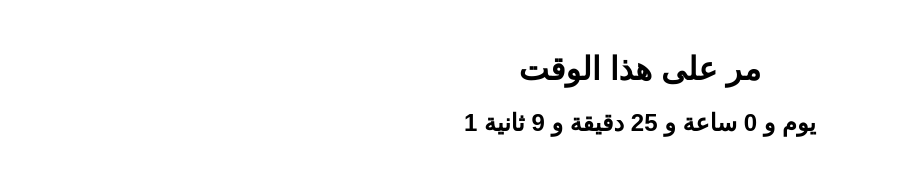
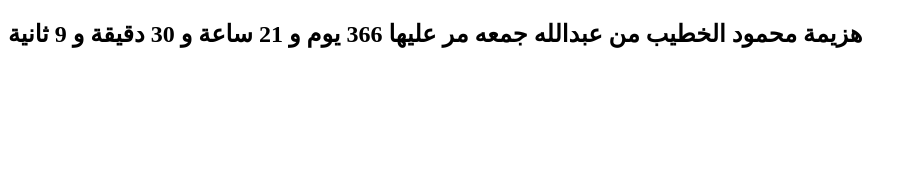
Before and after one commit to khaled777011/Repository-abdalla-gomaa, a plain HTML site: page index.html in a window 1280 px wide. Shown: the whole page, without its empty margins (0-915 px from the left). Drawn offline with Linux system fonts and the light colour scheme.

Commit message:
Update index.html

```diff
--- a/index.html
+++ b/index.html
@@ -3,39 +3,30 @@
 <head>
     <meta charset="UTF-8">
     <meta name="viewport" content="width=device-width, initial-scale=1.0">
-    <title>عداد الوقت منذ 27 فبراير 2025</title>
-    <style>
-        body {
-            font-family: Arial, sans-serif;
-            text-align: center;
-            margin-top: 50px;
-        }
-        #timer {
-            font-size: 24px;
-            font-weight: bold;
-        }
-    </style>
+    <title>هزيمة محمود الخطيب</title>
 </head>
 <body>
-    <h1>مر على هذا الوقت</h1>
-    <div id="timer">جاري الحساب...</div>
 
-    <script>
-        function updateTimer() {
-            const startTime = new Date("2025-02-27T21:05:00").getTime();
-            const now = new Date().getTime();
-            const elapsed = now - startTime;
+<h2 id="timePassed"></h2>
 
-            const days = Math.floor(elapsed / (1000 * 60 * 60 * 24));
-            const hours = Math.floor((elapsed % (1000 * 60 * 60 * 24)) / (1000 * 60 * 60));
-            const minutes = Math.floor((elapsed % (1000 * 60 * 60)) / (1000 * 60));
-            const seconds = Math.floor((elapsed % (1000 * 60)) / 1000);
+<script>
+    function updateTime() {
+        // حدد الوقت الأساسي للهزيمة
+        let eventTime = new Date("2024-02-28T00:00:00"); // عدل التاريخ هنا
+        let currentTime = new Date();
+        let diff = Math.floor((currentTime - eventTime) / 1000); // الفارق بالثواني
 
-            document.getElementById("timer").innerHTML = `${days} يوم و ${hours} ساعة و ${minutes} دقيقة و ${seconds} ثانية`;
-        }
+        let days = Math.floor(diff / (60 * 60 * 24));
+        let hours = Math.floor((diff % (60 * 60 * 24)) / (60 * 60));
+        let minutes = Math.floor((diff % (60 * 60)) / 60);
+        let seconds = diff % 60;
 
-        setInterval(updateTimer, 1000);
-        updateTimer();
-    </script>
+        document.getElementById("timePassed").innerHTML = `هزيمة محمود الخطيب من عبدالله جمعه مر عليها ${days} يوم و ${hours} ساعة و ${minutes} دقيقة و ${seconds} ثانية`;
+    }
+
+    setInterval(updateTime, 1000); // تحديث كل ثانية
+    updateTime(); // استدعاء أولي
+</script>
+
 </body>
 </html>
```
